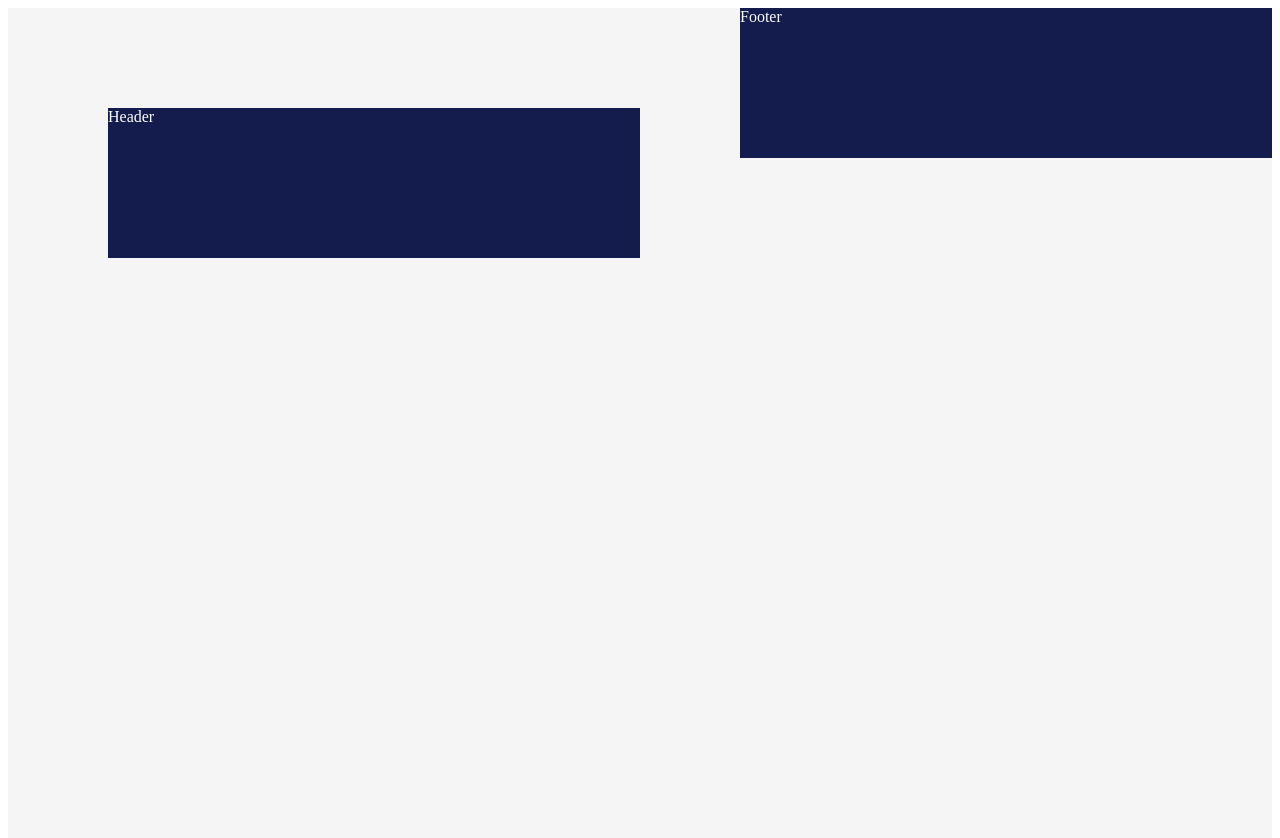
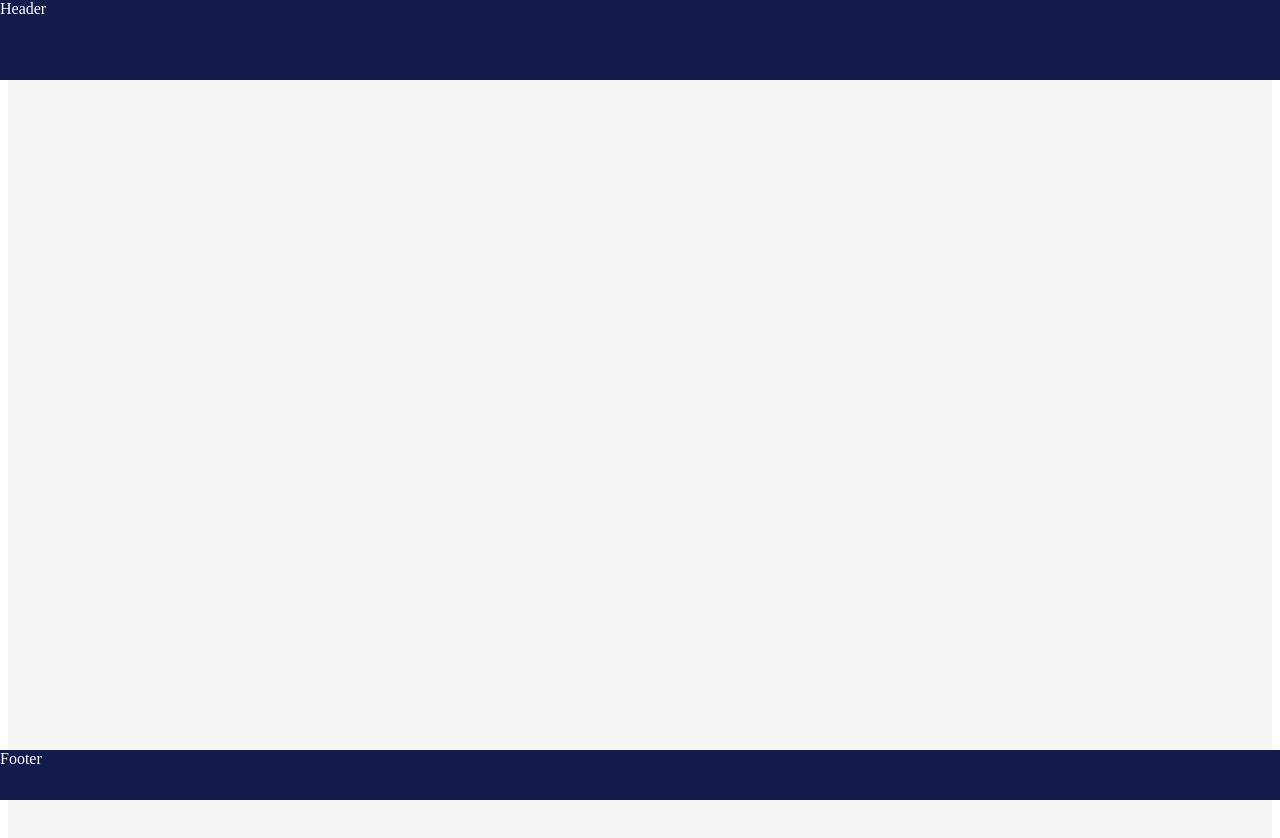
Before and after one commit to Marcovillalva/BEDU-DAY, a React (Create React App) app: page / in a window 1280 px wide. Shown: the top 838 px of the page. Built offline with nearby package versions, Linux system fonts and the light colour scheme.

Commit message:
sexto commit un poco de estilo al footer y header

```diff
--- a/src/assets/Footer.css
+++ b/src/assets/Footer.css
@@ -1,7 +1,9 @@
 .MainContFooter {
-  margin: 0px;
+  position: fixed;
+  left: 0;
+  bottom: 0;
   display: flex;
   width: 100%;
-  height: 150px;
+  height: 50px;
   background-color: #141B4D;
   color: white; }
--- a/src/assets/Footer.scss
+++ b/src/assets/Footer.scss
@@ -1,8 +1,10 @@
 .MainContFooter {
-    margin: 0px;
+    position: fixed;
+    left: 0;
+    bottom: 0;
     display: flex;
     width: 100%;
-    height: 150px;
+    height: 50px;
     background-color: #141B4D;
     color: white;
 }
--- a/src/assets/Header.css
+++ b/src/assets/Header.css
@@ -1,7 +1,9 @@
 .MainContHeader {
-  margin: 100px;
+  top: 0;
+  position: fixed;
   display: flex;
+  left: 0;
   width: 100%;
-  height: 150px;
+  height: 80px;
   background-color: #141B4D;
   color: white; }
--- a/src/assets/Header.scss
+++ b/src/assets/Header.scss
@@ -1,8 +1,10 @@
 .MainContHeader{
-    margin: 100px;
+    top: 0;
+    position: fixed;
     display: flex;
+    left: 0;
     width: 100%;
-    height: 150px;
+    height: 80px;
     background-color: #141B4D;
     color: white;
 }
--- a/src/assets/Layout.css
+++ b/src/assets/Layout.css
@@ -1,6 +1,4 @@
 .MainContLayout {
-  margin: 0px;
-  padding: 0px;
   display: flex;
   width: 100%;
   height: 1900px;
--- a/src/assets/Layout.scss
+++ b/src/assets/Layout.scss
@@ -1,7 +1,6 @@
 .MainContLayout {
-    margin: 0px;
-    padding: 0px;
     display: flex;
+
     width: 100%;
     height: 1900px;
     background-color:#F5F5F5;
--- a/src/assets/Styles.css
+++ b/src/assets/Styles.css
@@ -1,23 +1,25 @@
 .MainContLayout {
-  margin: 0px;
-  padding: 0px;
   display: flex;
   width: 100%;
   height: 1900px;
   background-color: #F5F5F5; }
 
 .MainContHeader {
-  margin: 100px;
+  top: 0;
+  position: fixed;
   display: flex;
+  left: 0;
   width: 100%;
-  height: 150px;
+  height: 80px;
   background-color: #141B4D;
   color: white; }
 
 .MainContFooter {
-  margin: 0px;
+  position: fixed;
+  left: 0;
+  bottom: 0;
   display: flex;
   width: 100%;
-  height: 150px;
+  height: 50px;
   background-color: #141B4D;
   color: white; }
```
